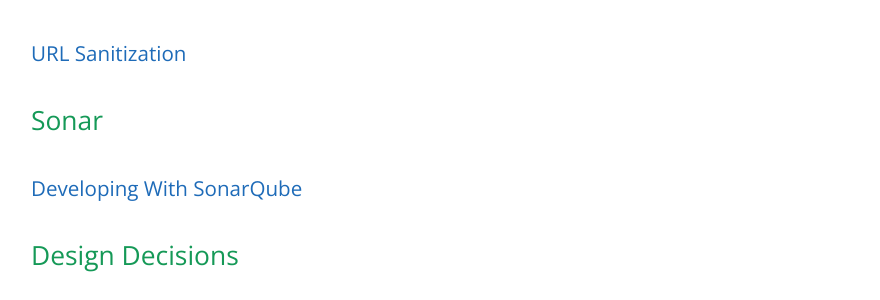
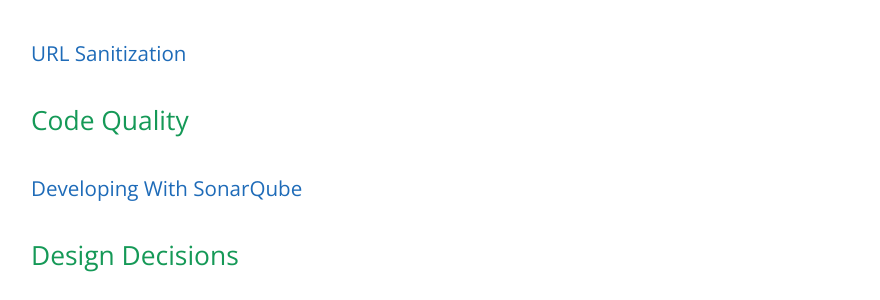
Before and after one commit to learning-software-engineering/learning-software-engineering.github.io, a Jekyll site: the page built from Topics/Development_Process.md, in a window 1280 px wide and 900 px high, scrolled down 1592 px. Shown: the part 158-458 px from the top of the window, without its empty margins (193-1073 px from the left). Built offline with Jekyll 4.4.1, drawn with Linux system fonts in a browser that asks for light colours; our own code applies the rules of GitHub Pages for plain Markdown files.

Commit message:
Update Development_Process.md

```diff
--- a/Topics/Development_Process.md
+++ b/Topics/Development_Process.md
@@ -43,7 +43,7 @@
 
 ### [URL Sanitization](./Development_Process/URL_Sanitization.md)
 
-## Sonar
+## Code Quality
 
 ### [Developing With SonarQube](./Development_Process/SonarQube.md)
 
```
